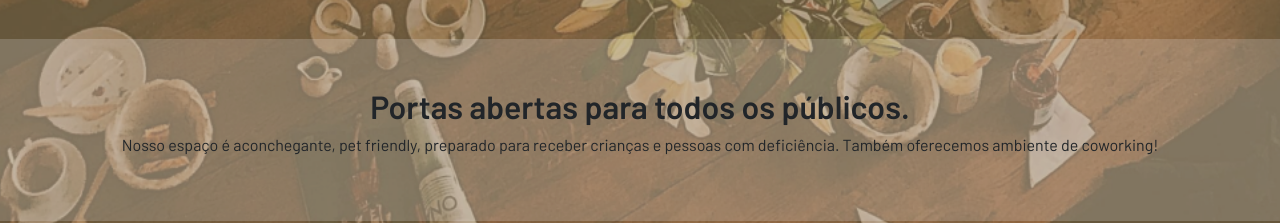
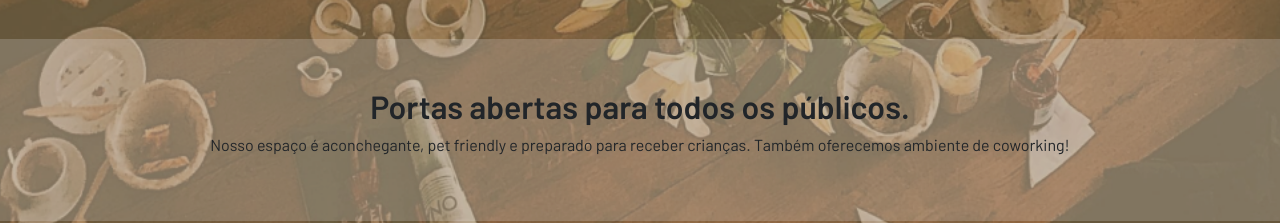
Before and after one commit to brenopereira18/Serenatto-cafe, a plain HTML site: page index.html in a window 1280 px wide. Shown: the part 1720-1943 px from the top of the page. Drawn offline with nearby package versions, Linux system fonts and the light colour scheme; files whose address does not match are found by name.

Commit message:
alterando o paragráfo do banner 2

```diff
--- a/index.html
+++ b/index.html
@@ -102,7 +102,7 @@
     <section class="banners banners-2 d-flex flex-column justify-content-center text-center">
       <div class="banners-titulo bg-body-secondary py-5">
         <h2 class="fw-bold">Portas abertas para todos os públicos.</h2>
-        <p>Nosso espaço é aconchegante, pet friendly, preparado para receber crianças e pessoas com deficiência. Também oferecemos ambiente de coworking!</p>
+        <p>Nosso espaço é aconchegante, pet friendly e preparado para receber crianças. Também oferecemos ambiente de coworking!</p>
       </div>
     </section>
 
```
